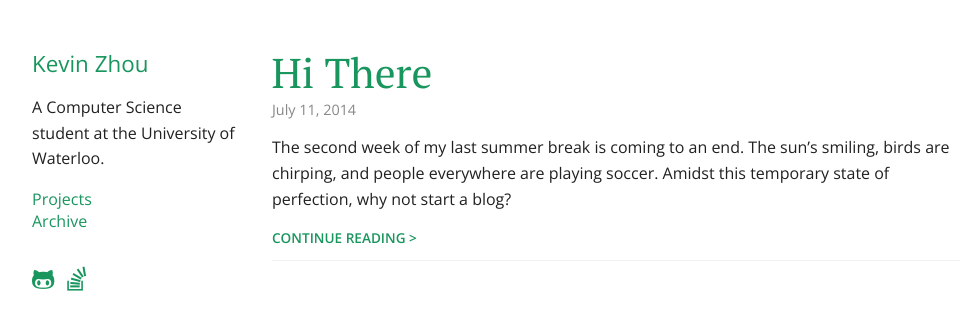
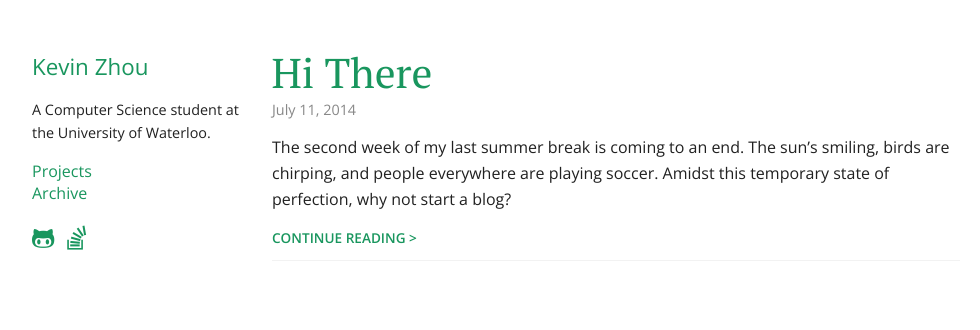
Before and after one commit to CongeeCafe/CongeeCafe.github.io, a Jekyll site: the page built from index.html, in a window 1280 px wide. Shown: the top 330 px of the page, without its empty margins (144-1124 px from the left). Built offline with Jekyll 4.4.1, drawn with Linux system fonts in a browser that asks for light colours; the list of posts is cut into pages by our own code.

Commit message:
Tweak sidebar font size

```diff
--- a/_layouts/default.html
+++ b/_layouts/default.html
@@ -11,7 +11,7 @@
 </head>
 <body>
   <div class="row">
-    <div class="cute-3-tablet sidebar-container">
+    <div class="cute-3-tablet sidebar">
       {% include sidebar.html %}
     </div>
     <div class="cute-9-tablet">
--- a/assets/css/cutegrids.css
+++ b/assets/css/cutegrids.css
@@ -128,7 +128,7 @@
     padding: 2rem 1rem 2rem 1rem; /* top, bottom, left and right padding for columns. Original 0.65rem  */
   }
 
-  .sidebar-container {
+  .sidebar {
     text-align: center;
     background: #f1f1f1;
   }
@@ -213,7 +213,7 @@
     padding: 3rem 1rem 2rem 1rem; /* top, bottom, left and right padding for columns. Original 0.65rem  */
   }
 
-  .sidebar-container {
+  .sidebar {
     text-align: left;
     background: #fff;
   }
--- a/assets/css/style.css
+++ b/assets/css/style.css
@@ -121,7 +121,7 @@ pre code {
 
 .name {
   font-size: 1.4em;
-  margin-bottom: 1rem;
+  margin: 0.2rem 0 1rem 0;
 }
 
 .page-title {
@@ -139,11 +139,15 @@ pre code {
 }
 
 .site-links {
-  margin-bottom: 1.8rem;
+  margin-bottom: 1rem;
 }
 
 .archive-list, .site-links-list {
   list-style-type: none;
+}
+
+.sidebar p {
+  font-size: 0.9em;
 }
 
 .post {
```
